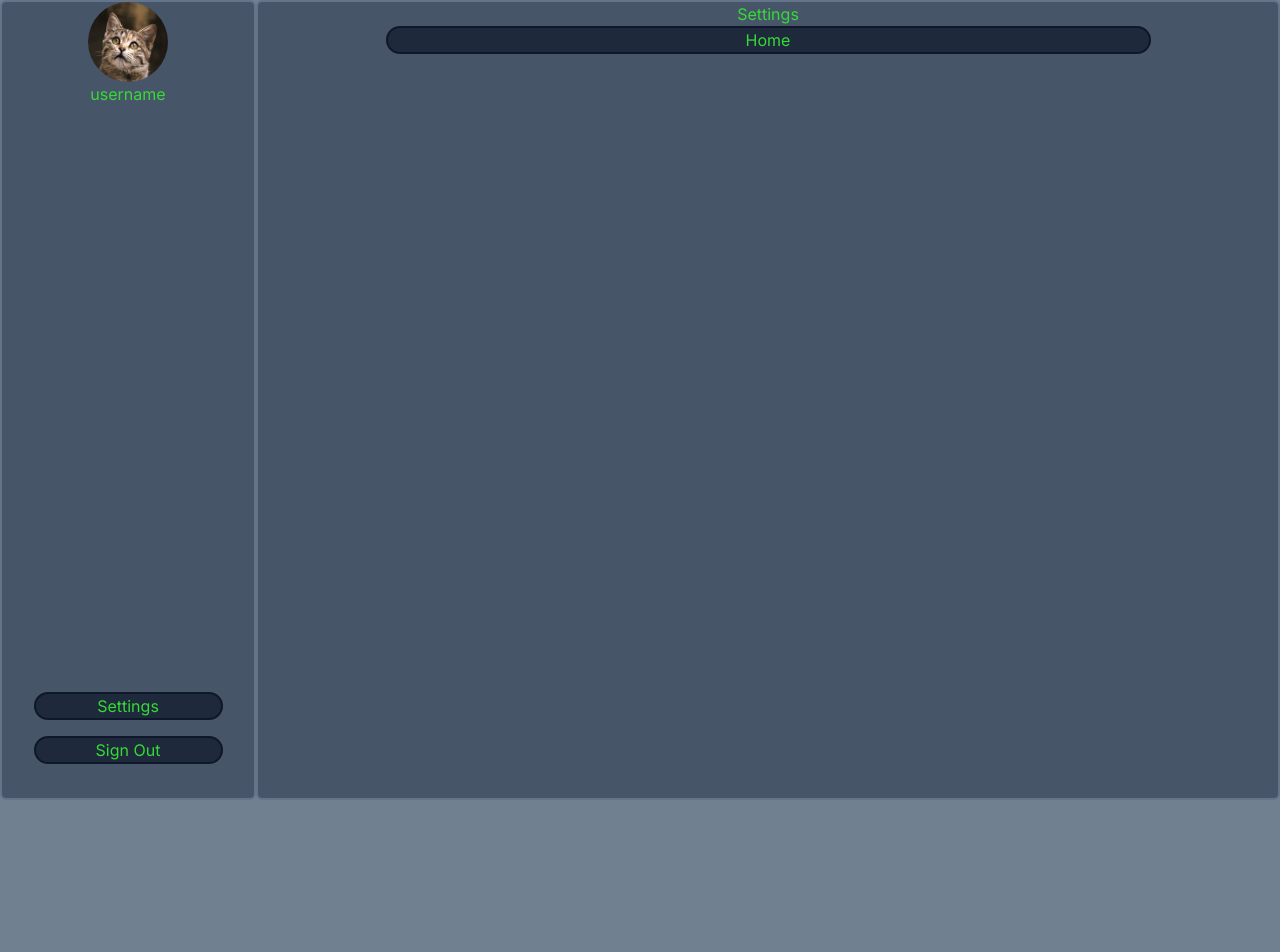
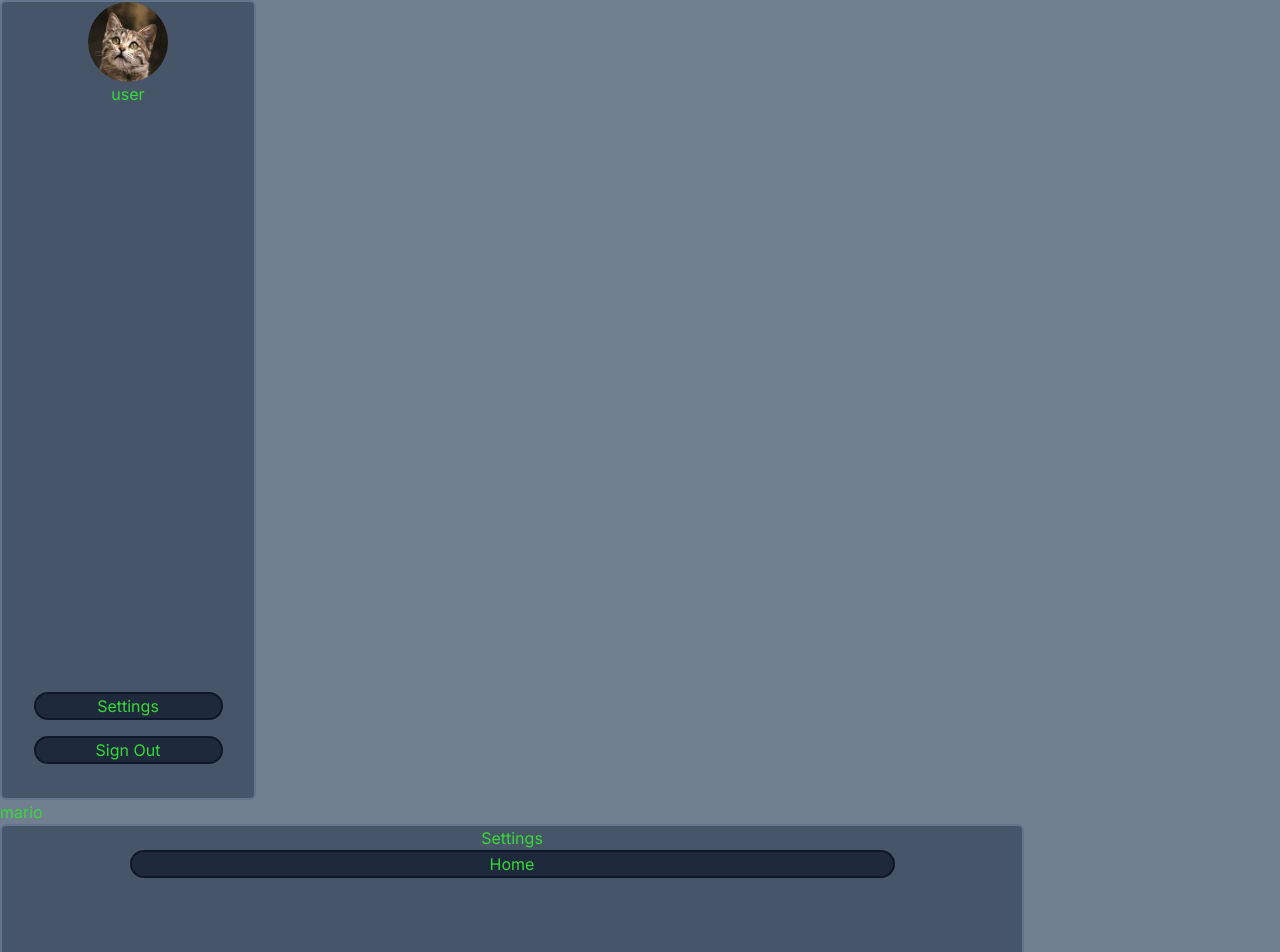
Before and after one commit to jjamesmsechu/Next-Spottydog, a Next.js app: page /settings in a window 1280 px wide. Shown: the top 952 px of the page. Before the commit the page ends 800 px from the top, so only its background shows below. Built offline with nearby package versions, Linux system fonts and the light colour scheme.

Commit message:
added state management-- still problems with get request

```diff
--- a/app/actions/actions.ts
+++ b/app/actions/actions.ts
@@ -1,7 +1,4 @@
 import { useSearchParams } from "next/navigation"
-import { useStore } from "zustand"
-// import { updateUsername } from "../service/zustand"
-
 
 // Fetch Bearer token to access user Data
   export const  getUserAuth = async () => {
--- a/app/components/home/Profile.tsx
+++ b/app/components/home/Profile.tsx
@@ -1,7 +1,7 @@
 'use client'
 
 import { getUserAuth } from "@/app/actions/actions";
-import { useStore } from "@/app/service/zustand";
+import { useStore } from "@/app/service/store";
 
 
 export function Profile() {
--- a/app/home/page.tsx
+++ b/app/home/page.tsx
@@ -4,20 +4,21 @@ import { LeftBar } from "../ui/home/LeftBar"
 import { Console } from "../ui/home/Console";
 import { RightBar } from "../ui/home/Rightbar";
 import { useSearchParams } from 'next/navigation'
-import { updateUsername, username, useStore } from "../service/zustand";
-import { Suspense } from "react";
+// import { updateUsername, username, useStore } from "../service/store";
+import { Suspense, useState } from "react";
+import { useUserStore } from "../service/store";
+
 
 
 export default function Home() {
-
-
-
+    const changeName = useUserStore((state) => state.change)
 
     const searchParams = useSearchParams()
 
     var redirect_uri = "http://127.0.0.1:5500/spotprof.html"
     var code = searchParams.get('code')
     var grant_type ="authorization_code"
+
 
     const params = {
         'grant_type': grant_type,
@@ -36,7 +37,8 @@ export default function Home() {
                         }).then(response => {
                             response.json().then(data => {
                                 console.log(data.display_name)
-                                console.log(username)
+                                changeName(data.display_name)
+                                // console.log(username)
         })
                         })
                     })
--- /dev/null
+++ b/app/service/store.ts
@@ -0,0 +1,13 @@
+import { create } from "zustand";
+
+type UserStore = {
+    username : string
+    change: (arg0:string) => void
+}
+
+export const useUserStore = create<UserStore>((set) => ({
+    username: 'user',
+    change: (newName) => {
+        set({username: newName })
+    },
+}));
--- a/app/service/zustand.ts
+++ /dev/null
@@ -1,27 +0,0 @@
-// 'use server'
-
-import { useActionState } from "react";
-import { create } from "zustand";
-import { getUserAuth, getUserData } from "../actions/actions";
-
-type State = {
-    username : string
-}
-
-type Action = {
-    updateUsername : (username: State['username']) => void
-}
-
-export const useStore = create<State & Action>((set) => ({
-    username : '' +  getUserAuth(),
-    updateUsername: (username) => set(() => ({username : username}))
-}))
-
-// export const test = () => {console.log(username)}
-export function test(){
-    console.log('test')
-}
-
-// export const username = useStore((state) => state.username)
-export const username = useStore((state) => state.username)
-export const updateUsername = useStore((state) => state.updateUsername)
--- a/app/settings/page.tsx
+++ b/app/settings/page.tsx
@@ -1,10 +1,21 @@
+'use client'
 import { LeftBar } from "../ui/home/LeftBar";
 import SettingsBar from "../ui/settings/SettingsBar";
+import {useState } from "react";
+
 
 export default function Home() {
+
+  // Testing State
+      const [username, setUsername] = useState('mario');
+      const clickHandler = () => {
+        setUsername('lol')
+      }
   return (
+
     <>
     <LeftBar></LeftBar>
+    <p onClick={clickHandler}>{username}</p>
     <SettingsBar></SettingsBar>
     </>
   );
--- a/app/ui/home/Profile.tsx
+++ b/app/ui/home/Profile.tsx
@@ -1,6 +1,7 @@
-
+import { useUserStore } from "@/app/service/store";
 
 export function Profile() {
+  const username = useUserStore((state) => state.username)
     return (
       <>
       <div className="h-4/6">
@@ -9,7 +10,7 @@ export function Profile() {
           alt=""
           className="size-20 rounded-full mx-auto"
         />
-        <h1>username</h1>
+        <h1>{username}</h1>
         </div>
         <div className="h-1/5">
         </div>
```
Also changed, not shown: package.json (+4 -3 lines), app/service/states.ts (deleted), 1 other file (tests, documents, lock files or other folders).
